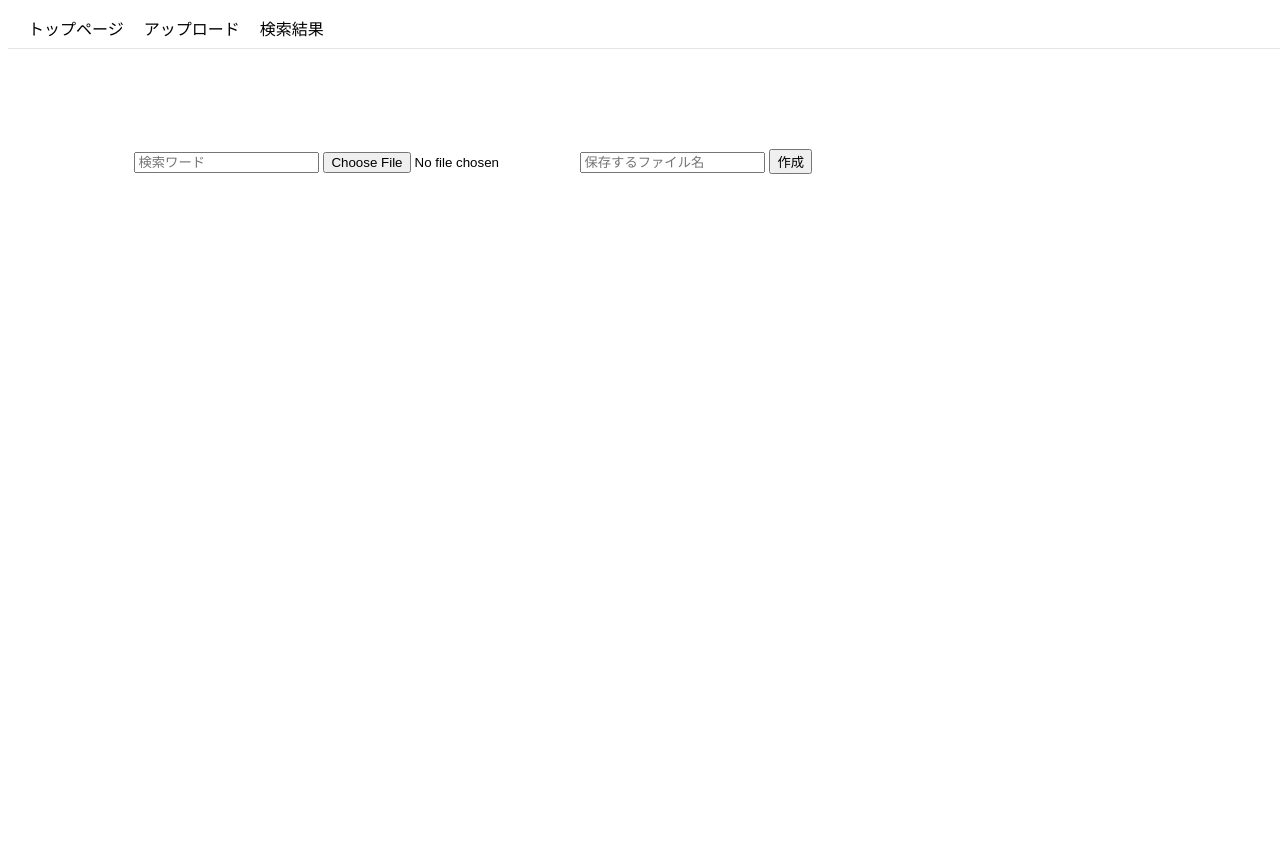
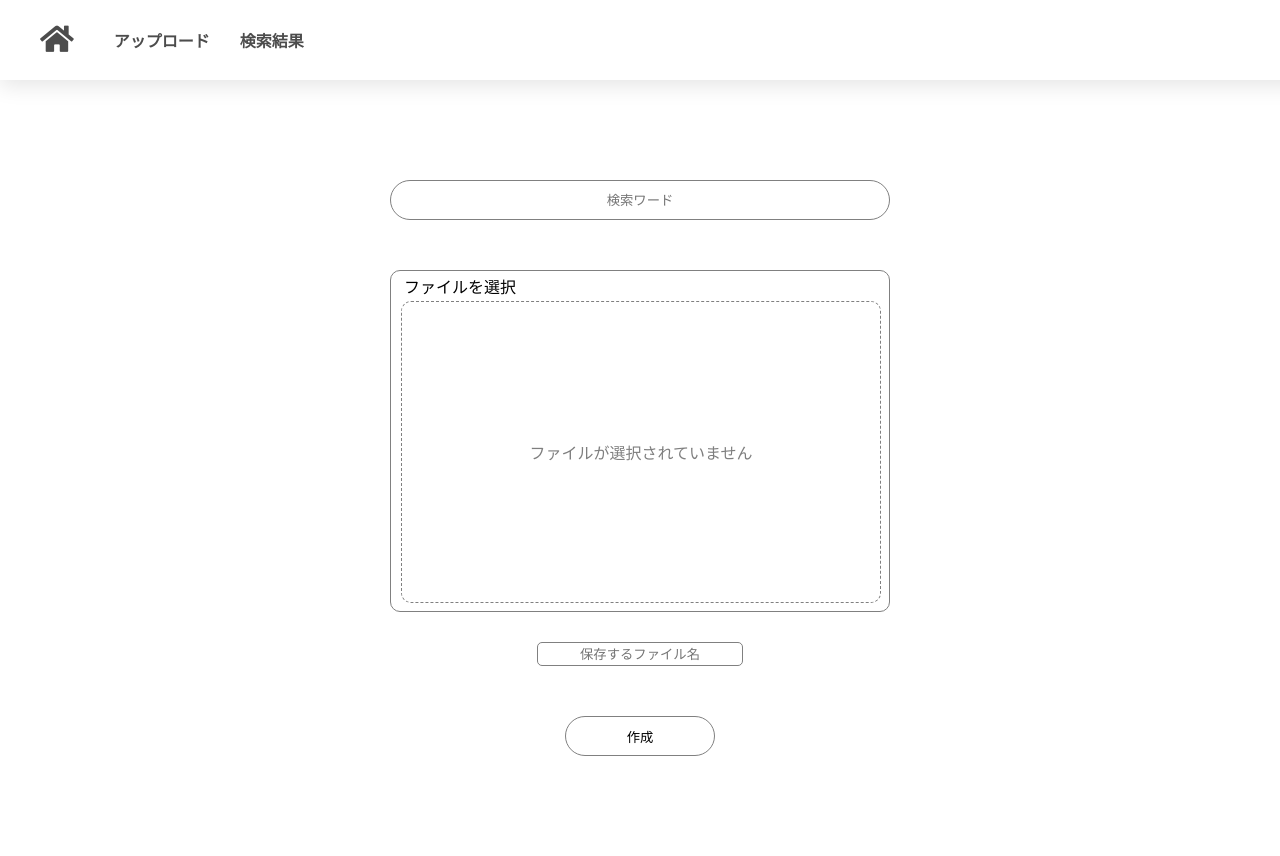
Before and after one commit to 2021AIT-OOP2-G12/GUI_Project, a Flask app: page /search_upload in a window 1280 px wide. Before the commit the page ends 174 px from the top, so only its background shows below. Run offline with Flask 2, Linux system fonts and the light colour scheme; some libraries are stand-ins or nearby versions.

Commit message:
update: ナビゲーションバー、アップロード画面のデザインを変更

```diff
--- a/static/css/nav.css
+++ b/static/css/nav.css
@@ -1,8 +1,11 @@
 .nav {
+  position: fixed;
+  top: 0;
   width: 100vw;
-  height: 40px;
-  border-bottom: 1px solid rgba(0,0,0,0.1);
-  padding-left: 20px;
+  height: 80px;
+  /* border-bottom: 1px solid rgba(0,0,0,0.1); */
+  box-shadow: rgb(0 0 0 / 10%) 0px 6px 20px !important;
+  padding-left: 40px;
 }
 
 .nav ul {
@@ -16,16 +19,22 @@
 
 .nav ul li {
   list-style: none;
-  margin-right: 20px;
+  margin-right: 30px;
   cursor: pointer;
+}
+
+.home {
+  font-size: 30px;
+  margin-right: 40px !important;
 }
 
 .nav ul a {
   color: black;
   text-decoration: none;
+  font-weight: bold;
+  opacity: 0.7;
 }
 
-
 .nav ul li a:hover {
-  color: grey;
+  opacity: 1;
 }
--- a/static/css/upload.css
+++ b/static/css/upload.css
@@ -1,4 +1,87 @@
+body {
+  margin: 0;
+  width: 100vw;
+  padding-top: 80px;
+}
+
 form {
   width: 80%;
+  max-width: 500px;
   margin: 100px auto;
+  display: flex;
+  flex-direction: column;
 }
+
+#keyword {
+  border: 1px solid #808080;
+  text-align: center;
+  height: 40px;
+  border-radius: 30px;
+  outline: none;
+  margin-bottom: 50px;
+  box-sizing: border-box;
+}
+
+.file_input_container {
+  height: 300px;
+  border: 1px solid #808080;
+  border-radius: 10px;
+  margin-bottom: 30px;
+  padding: 30px 10px 10px 10px;
+  position: relative;
+}
+
+.file_input_label {
+  width: 100%;
+  height: 100%;
+  border: 1px dashed #808080;
+  border-radius: 10px;
+  display: flex;
+  justify-content: center;
+  align-items: center;
+  cursor: pointer;
+}
+
+.choice_btn {
+  position: absolute;
+  top: 3px;
+  left: 13px;
+}
+
+.file_input_message {
+  opacity: 0.5;
+  /* display: none; */
+}
+
+#file {
+  display: none;
+}
+
+.file_input_img {
+  width: 100%;
+  height: 100%;
+  border-radius: 10px;
+  display: none;
+}
+
+#file_name {
+  border: 1px solid #808080;
+  width: 200px;
+  height: 20px;
+  border-radius: 5px;
+  margin: 0 auto 50px auto;
+  text-align: center;
+}
+
+#btn {
+  width: 150px;
+  height: 40px;
+  margin: 0 auto;
+  background-color: #fff;
+  border: 1px solid #808080;
+  border-radius: 40px;
+  cursor: pointer;
+}
+#btn:hover {
+  background-color: rgba(55, 53, 47, 0.05);
+}
--- a/templates/upload.html
+++ b/templates/upload.html
@@ -6,12 +6,17 @@
   <meta name="viewport" content="width=device-width, initial-scale=1.0">
   <link rel="stylesheet" href="../static/css/nav.css">
   <link rel="stylesheet" href="../static/css/upload.css">
+  <link href="https://use.fontawesome.com/releases/v5.6.1/css/all.css" rel="stylesheet">
   <title>アップロード</title>
 </head>
 <body>
   <nav class="nav">
     <ul>
-      <li><a href="{{url_for('index')}}">トップページ</a></li>
+      <li class="home">
+        <a href="{{url_for('index')}}">
+          <i class="fas fa-home"></i>
+        </a>
+      </li>
       <li><a disabled="disabled">アップロード</a></li>
       <li><a href="{{url_for('search_result')}}">検索結果</a></li>
     </ul>
@@ -19,7 +24,14 @@
   <main>
     <form id="form" onsubmit="return false;">
       <input id="keyword" type="text" placeholder="検索ワード">
-      <input id="file" type="file" accept=".png, .jpg, .jpeg">
+      <div class="file_input_container">
+        <label class="file_input_label">
+          <div class="choice_btn">ファイルを選択</div>
+          <div class="file_input_message">ファイルが選択されていません</div>
+          <input id="file" type="file" accept=".png, .jpg, .jpeg">
+          <img class="file_input_img" src="../images/results/pexels-snapwire-227675.jpg" alt="">
+        </label>
+      </div>
       <input id="file_name" type="text" placeholder="保存するファイル名">
       <input id="btn" type="submit" value="作成">
     </form>
```
